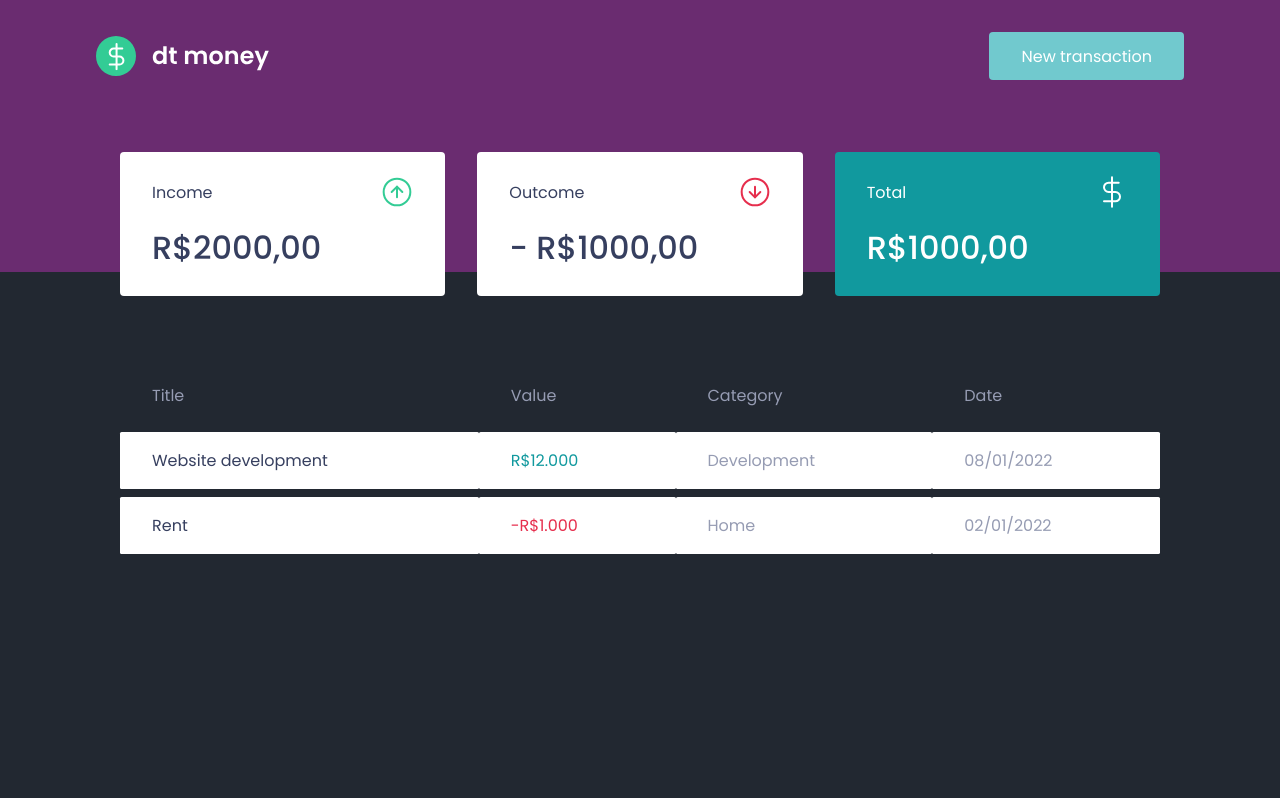
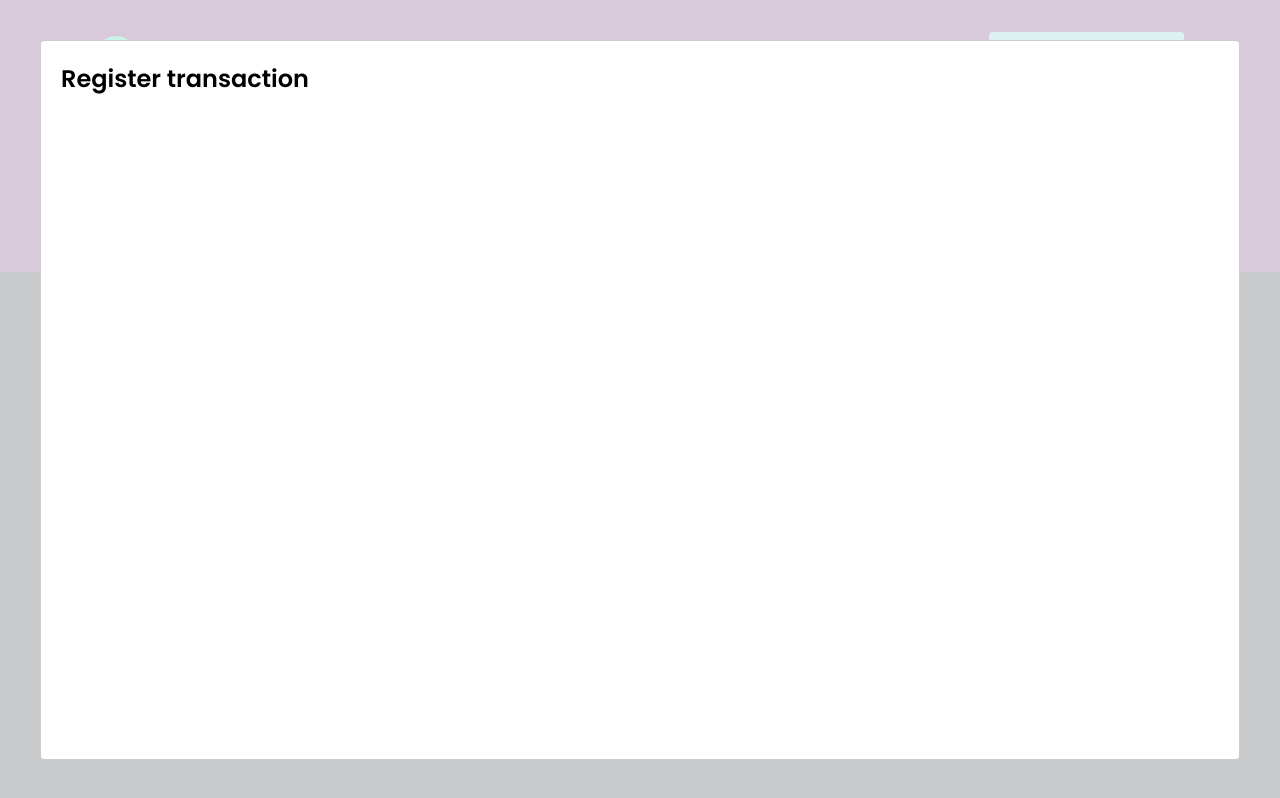
Before and after one commit to AlanPoveda/ignite-second-react-app, a React (Create React App) app: page / in a window 1280 px wide. Both pictures are taken after a click on the button "New transaction". Built offline with nearby package versions, Linux system fonts and the light colour scheme; no server answers; what miragejs would draw is missing.

Commit message:
Modal config. Install tool. And make comunication function between components

```diff
--- a/package.json
+++ b/package.json
@@ -7,6 +7,7 @@
     "miragejs": "^0.1.43",
     "react": "^17.0.2",
     "react-dom": "^17.0.2",
+    "react-modal": "^3.14.4",
     "react-scripts": "5.0.0",
     "styled-components": "^5.3.3",
     "web-vitals": "^2.1.0"
@@ -19,6 +20,7 @@
     "@types/node": "^16.7.13",
     "@types/react": "^17.0.20",
     "@types/react-dom": "^17.0.9",
+    "@types/react-modal": "^3.13.1",
     "@types/styled-components": "^5.1.19",
     "typescript": "^4.4.2"
   },
--- a/src/App.tsx
+++ b/src/App.tsx
@@ -1,14 +1,33 @@
-import { Dashboard } from './components/Dashboard';
-import { Header } from './components/Header'
-import { GlobalStyle } from  "./styles/global"
+import { Dashboard } from "./components/Dashboard";
+import { Header } from "./components/Header";
+import { GlobalStyle } from "./styles/global";
+import Modal from "react-modal";
+import { useState } from 'react'
 
-
+Modal.setAppElement('#root');
 
 export function App() {
+    const [isNewTransactionModalOpen, setIsNewTransactionModalOpen] =
+        useState(false);
+
+    function handleOpenNewTransactionModal() {
+        setIsNewTransactionModalOpen(true);
+    }
+
+    function handleClosedNewTransactionModal() {
+        setIsNewTransactionModalOpen(false);
+    }
+
     return (
         <>
-      <Header />
+            <Header onOpenTransactionModal={handleOpenNewTransactionModal}/>
             <Dashboard />
+            <Modal
+                isOpen={isNewTransactionModalOpen}
+                onRequestClose={handleClosedNewTransactionModal}
+            >
+                <h2>Register transaction</h2>
+            </Modal>
             <GlobalStyle />
         </>
     );
--- a/src/components/Header/index.tsx
+++ b/src/components/Header/index.tsx
@@ -1,16 +1,24 @@
-import logoImg from '../../assets/logo.svg'
-import { Container, Content } from './styles';
+import logoImg from "../../assets/logo.svg";
+import { Container, Content } from "./styles";
+import { useState } from "react";
+import Modal from "react-modal";
 
 
-export const Header = () => {
-    return(
+interface HeaderProps {
+    onOpenTransactionModal: () => void;
+}
+
+export const Header = ({ onOpenTransactionModal }: HeaderProps) => {
+
+    return (
         <Container>
             <Content>
                 <img src={logoImg} alt="finances-app" />
-                <button type='button'>
+                <button type="button" onClick={onOpenTransactionModal}>
                     New transaction
                 </button>
             </Content>
+
         </Container>
     );
-}
+};
```
Also changed, not shown: 1 other file (tests, documents, lock files or other folders). Lines whose indentation alone changed are shown as unchanged.
